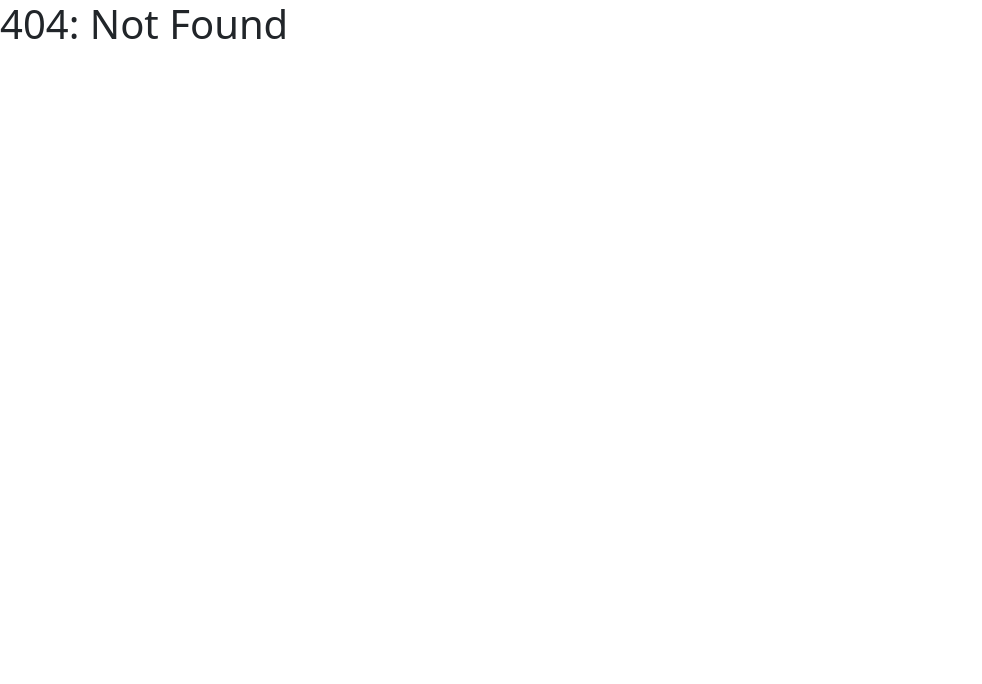
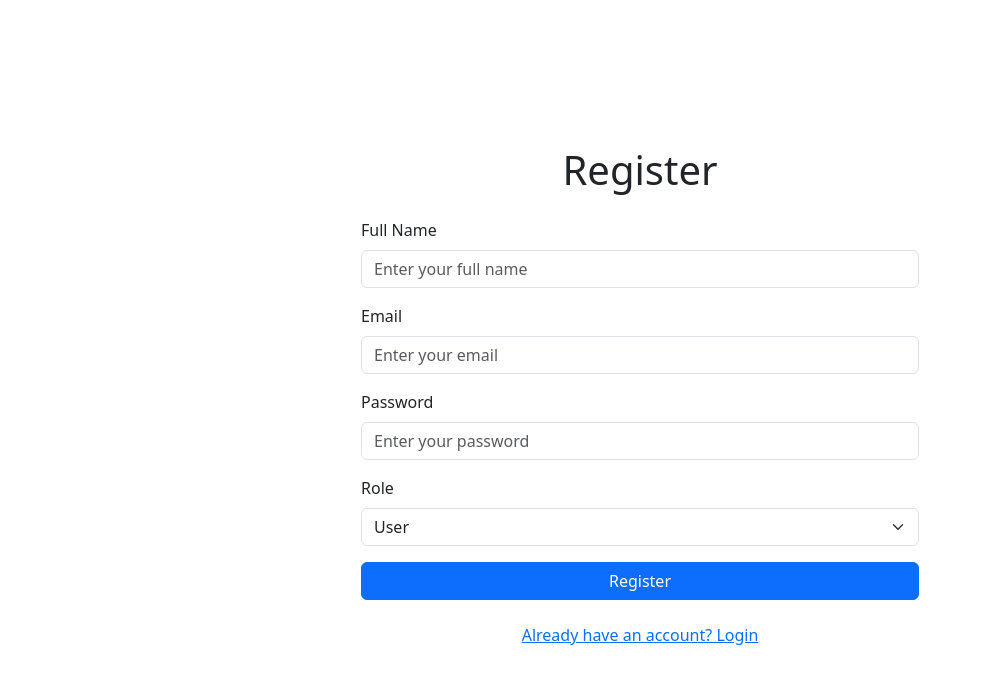
Before and after one commit to Matty-88/comp4537-project-client, a React (Create React App) app: page /register in a window 1280 px wide. Before the commit this address had no page. Shown: the top 684 px of the page, without its empty margins (0-982 px from the left). Built offline with nearby package versions, Linux system fonts and the light colour scheme.

Commit message:
dont remember

```diff
--- a/src/App.js
+++ b/src/App.js
@@ -1,19 +1,34 @@
 import { Routes, Route, Navigate, BrowserRouter, useNavigate } from 'react-router-dom';
-import { useEffect, useState } from "react";
+import { useEffect, useState } from "react"; //state stores auth and role status, effect is for logging
 import Home from './components/home';
 import LoginPage from './components/login';
 import AdminPage from './components/admin';
+import RegisterPage from "./components/registration";
 
+
+//core component. manages authentication/ routing/ nav logic/ decide what ocmponent to show bason on user authentication
+
+//main component, comps are building blocks of ui, strucutres the whole app
 function App() {
+
+    //creates a state varible that tracks user logged in
+    //useState() initialize authenticated based on whether a token exitsts in local storage, if token exists it's true
     const [authenticated, setAuthenticated] = useState(!!localStorage.getItem("token"));
-    const [role, setRole] = useState(localStorage.getItem("role") || "user"); // Default to "user" if not found
-    const navigate = useNavigate(); // Use navigate for redirection
 
+    //stores users roll admin or default user
+    const [role, setRole] = useState(localStorage.getItem("role") || "user");
+
+    //stores navigation function for routing
+    const navigate = useNavigate();
+
+    //token received after loggin in
     const handleLogin = (token, userRole) => {
 
+        //marks user as logged in by updating state variable
+        setAuthenticated(true);
 
-        setAuthenticated(true);
-        setRole(localStorage.getItem("role")); // Use userRole directly, not localStorage.getItem("role")
+        //change from local storage in the future
+        setRole(localStorage.getItem("role"));
 
         console.log("Token:", localStorage.getItem("token"));
         console.log("Role:", localStorage.getItem("role"));
@@ -26,6 +41,7 @@ function App() {
         }
     };
 
+    //whenever role is changed, for debugging
     useEffect(() => {
         console.log("Current Role:", role);
     }, [role]);
@@ -40,15 +56,21 @@ function App() {
 
     return (
 
+            //checks url and renders the route
             <Routes>
-                {/* Redirect logged-in users to home or admin */}
+                {/* Redirect logged-in users to home or admin
+                element determines what gets rendered/ if auth is true check the role */}
                 <Route path="/" element={authenticated ? <Navigate to={role === "admin" ? "/admin" : "/home"} /> : <LoginPage onLogin={handleLogin} />} />
 
                 {/* Admin route - Only accessible to admins */}
+                {/* Admin route - Only accessible to admins passes logout function */}
                 <Route path="/admin" element={authenticated && role === "admin" ? <AdminPage handleLogout={handleLogout} /> : <Navigate to="/" />} />
 
                 {/* Home route - Accessible to authenticated users */}
                 <Route path="/home" element={authenticated ? <Home handleLogout={handleLogout} /> : <Navigate to="/" />} />
+
+                <Route path="/register" element={<RegisterPage />} />
+
 
                 {/* Catch all unmatched routes */}
                 <Route path="*" element={<h1>404: Not Found</h1>} />
--- a/src/components/login.js
+++ b/src/components/login.js
@@ -4,19 +4,29 @@ import "bootstrap/dist/css/bootstrap.min.css";
 
 const SERVER_RENDER = "https://newservercomp4something.onrender.com";
 
+//prop login
+const LoginPage = ({onLogin}) => {
 
-const LoginPage = ({onLogin}) => {
+    //stores user input for email and password
     const [formData, setFormData] = useState({ email: "", password: "" });
+
+    //login error messages
     const [error, setError] = useState("");
     const [loading, setLoading] = useState(false);
-    const navigate = useNavigate(); // Initialize navigation
+    const navigate = useNavigate();
 
+    //e that triggers the function when user types
     const handleChange = (e) => {
+        //keeps the existing values of formData instead of overwriteing it ...
         setFormData({ ...formData, [e.target.name]: e.target.value });
     };
 
+    //when user clicks login
     const handleSubmit = async (e) => {
+    //prevents the page from being refereeshed so we can handle with javascript
     e.preventDefault();
+
+    //clears prev error
     setError("");
     setLoading(true);
 
@@ -27,18 +37,24 @@ const LoginPage = ({onLogin}) => {
             body: JSON.stringify(formData),
         });
 
+        //converts respons into javascript object
         const data = await response.json();
-        console.log("Login response:", data); // Debugging
+        console.log("Login response:", data);
 
         if (!response.ok) {
             throw new Error(data.error || "Login failed");
         }
 
+        //store token in local storage to keep user loggin in after refresh
         localStorage.setItem("token", data.token);
+
+
         localStorage.setItem("role", data.user.role); // Save role
         console.log("User role:", localStorage.getItem("role"));
 
-        // Redirect based on role
+        // marks as logged in
+        //sotre role
+        //redirects
        onLogin();
     } catch (err) {
         console.error("Login error:", err);
--- /dev/null
+++ b/src/components/registration.js
@@ -0,0 +1,102 @@
+import React, { useState } from "react";
+import { useNavigate } from "react-router-dom";
+import "bootstrap/dist/css/bootstrap.min.css";
+
+const RegisterPage = () => {
+    const [formData, setFormData] = useState({
+        name: "",
+        email: "",
+        password: "",
+        role: "user",
+    });
+
+    const navigate = useNavigate();
+
+    const handleChange = (e) => {
+        setFormData({ ...formData, [e.target.name]: e.target.value });
+    };
+
+    const handleSubmit = (e) => {
+        e.preventDefault();
+        console.log("Form submitted:", formData);
+    };
+
+    return (
+        <div className="container d-flex flex-column align-items-center justify-content-center vh-100">
+            <h1 className="mb-4">Register</h1>
+
+            <form onSubmit={handleSubmit} className="w-50">
+
+                <div className="mb-3">
+                    <label className="form-label">Full Name</label>
+                    <input
+                        type="text"
+                        name="name"
+                        className="form-control"
+                        placeholder="Enter your full name"
+                        value={formData.name}
+                        onChange={handleChange}
+                        required
+                    />
+                </div>
+
+
+                <div className="mb-3">
+                    <label className="form-label">Email</label>
+                    <input
+                        type="email"
+                        name="email"
+                        className="form-control"
+                        placeholder="Enter your email"
+                        value={formData.email}
+                        onChange={handleChange}
+                        required
+                    />
+                </div>
+
+
+                <div className="mb-3">
+                    <label className="form-label">Password</label>
+                    <input
+                        type="password"
+                        name="password"
+                        className="form-control"
+                        placeholder="Enter your password"
+                        value={formData.password}
+                        onChange={handleChange}
+                        required
+                    />
+                </div>
+
+
+                <div className="mb-3">
+                    <label className="form-label">Role</label>
+                    <select
+                        name="role"
+                        className="form-select"
+                        value={formData.role}
+                        onChange={handleChange}
+                    >
+                        <option value="user">User</option>
+                        <option value="admin">Admin</option>
+                    </select>
+                </div>
+
+
+                <button type="submit" className="btn btn-primary w-100">
+                    Register
+                </button>
+            </form>
+
+
+            <button
+                className="btn btn-link mt-3"
+                onClick={() => navigate("/")}
+            >
+                Already have an account? Login
+            </button>
+        </div>
+    );
+};
+
+export default RegisterPage;
--- a/src/index.js
+++ b/src/index.js
@@ -1,8 +1,9 @@
 import React from 'react';
 import ReactDOM from 'react-dom/client';
 import './index.css';
-import App from './App';
-import { BrowserRouter } from 'react-router-dom';
+import App from './App';  //imports the main component
+import { BrowserRouter } from 'react-router-dom'; //navigation
+
 
 const root = ReactDOM.createRoot(document.getElementById('root'));
 root.render(
```
Also changed, not shown: src/components/admin.js (+16 -1 lines).
